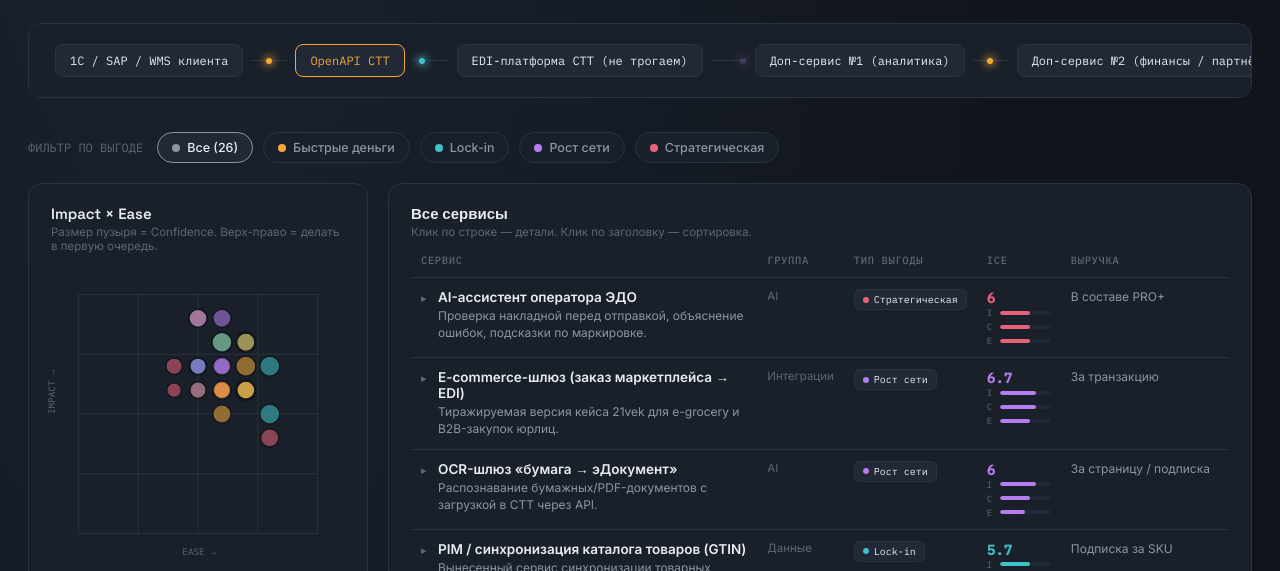
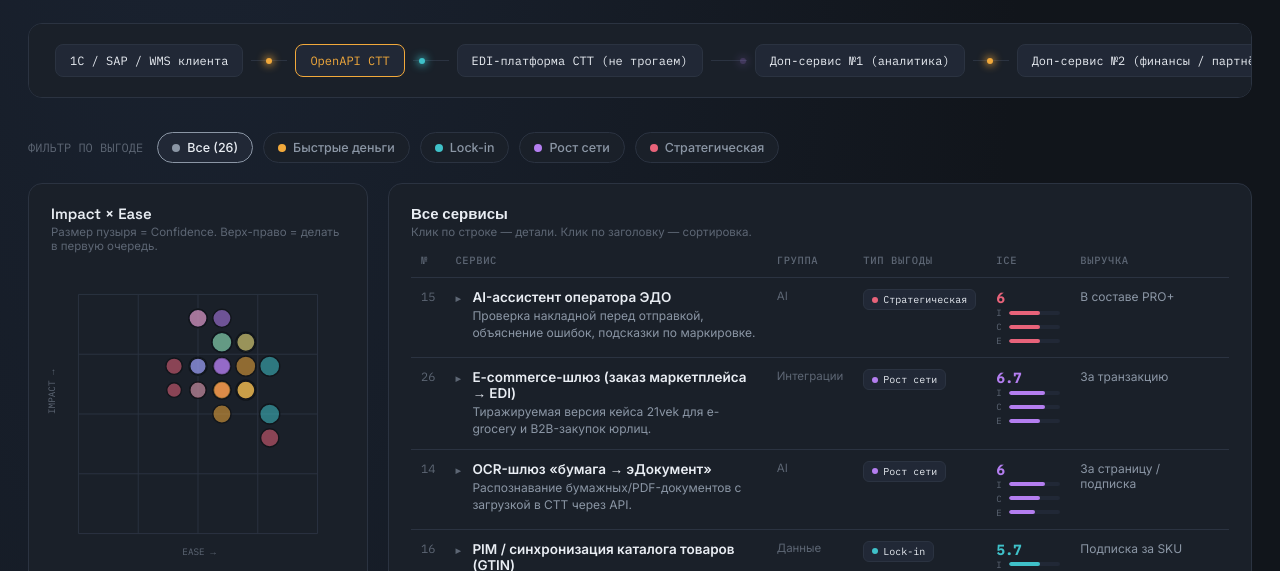
Before and after one commit to nikulenka/STT-services-map, a plain HTML site: page index.html in a window 1280 px wide. Both pictures are taken after a click on the element "СЕРВИС". Shown: the part 229-800 px from the top of the page. Drawn offline with Linux system fonts and the light colour scheme.

Commit message:
Добавить колонку с номерами и обновить логику сортировки в таблице сервисов

```diff
--- a/index.html
+++ b/index.html
@@ -146,6 +146,7 @@ tbody tr.row{border-bottom:1px solid var(--border);transition:.15s;cursor:pointe
 tbody tr.row:hover{background:var(--panel-alt);}
 tbody tr.row.hidden{display:none;}
 td{padding:11px 10px;vertical-align:top;}
+.num-col{font-family:'IBM Plex Mono',monospace;font-size:12px;color:var(--text-dimmer);width:1%;white-space:nowrap;}
 .svc-name{font-weight:600;font-size:13.5px;margin-bottom:3px;display:flex;align-items:flex-start;gap:8px;}
 .chev{display:inline-block;width:9px;flex-shrink:0;color:var(--text-dimmer);transition:transform .18s;margin-top:3px;font-size:10px;}
 .row.expanded .chev{transform:rotate(90deg);color:var(--text);}
@@ -226,6 +227,7 @@ footer{margin-top:26px;font-size:11.5px;color:var(--text-dimmer);font-family:'IB
     <table id="tbl">
       <thead>
         <tr>
+          <th data-k="num">№</th>
           <th data-k="name">Сервис</th>
           <th data-k="group">Группа</th>
           <th data-k="type">Тип выгоды</th>
@@ -353,7 +355,7 @@ const services = [
  sell:"За транзакцию или подписка для e-grocery и B2B-продавцов на маркетплейсах — тиражирование уже решённого кейса как готовый продукт, быстрый time-to-market."},
 ];
 
-services.forEach((s,i)=>{s.ice = +((s.impact+s.confidence+s.ease)/3).toFixed(1); s.id=i;});
+services.forEach((s,i)=>{s.ice = +((s.impact+s.confidence+s.ease)/3).toFixed(1); s.id=i; s.num=i+1;});
 
 let activeFilter = 'all';
 let sortKey = 'ice', sortDir = -1;
@@ -383,6 +385,7 @@ function renderTable(){
     tr.className = 'row' + (isHidden?' hidden':'') + (isOpen?' expanded':'');
     tr.dataset.id = s.id;
     tr.innerHTML = `
+      <td class="num-col">${s.num}</td>
       <td><div class="svc-name"><span class="chev">&#9656;</span>${s.name}</div><div class="svc-desc">${s.desc}</div></td>
       <td class="grp">${s.group}</td>
       <td><span class="tag"><span class="dot" style="background:${TYPE_COLOR[s.type]}"></span>${TYPE_LABEL[s.type]}</span></td>
@@ -404,7 +407,7 @@ function renderTable(){
 
     const dtr = document.createElement('tr');
     dtr.className = 'detail-row' + (isOpen?' open':'') + (isHidden?' hidden':'');
-    dtr.innerHTML = `<td colspan="5">${detailHTML(s)}</td>`;
+    dtr.innerHTML = `<td colspan="6">${detailHTML(s)}</td>`;
     tbody.appendChild(dtr);
   });
 }
@@ -444,7 +447,7 @@ document.querySelectorAll('.chip').forEach(chip=>{
 document.querySelectorAll('thead th').forEach(th=>{
   th.addEventListener('click',()=>{
     const k = th.dataset.k;
-    if(sortKey===k) sortDir*=-1; else {sortKey=k; sortDir = (k==='name'||k==='group')?1:-1;}
+    if(sortKey===k) sortDir*=-1; else {sortKey=k; sortDir = (k==='name'||k==='group'||k==='num')?1:-1;}
     renderTable();
   });
 });
```
Also changed, not shown: 1 other file.
